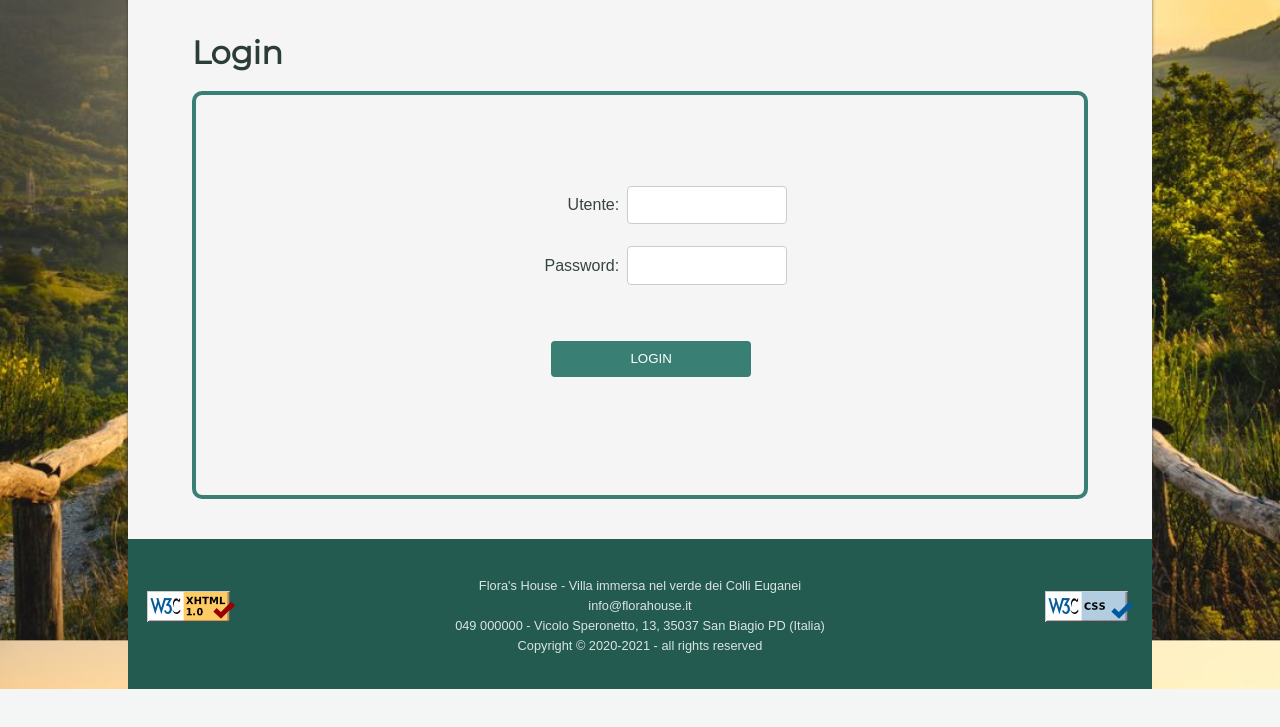
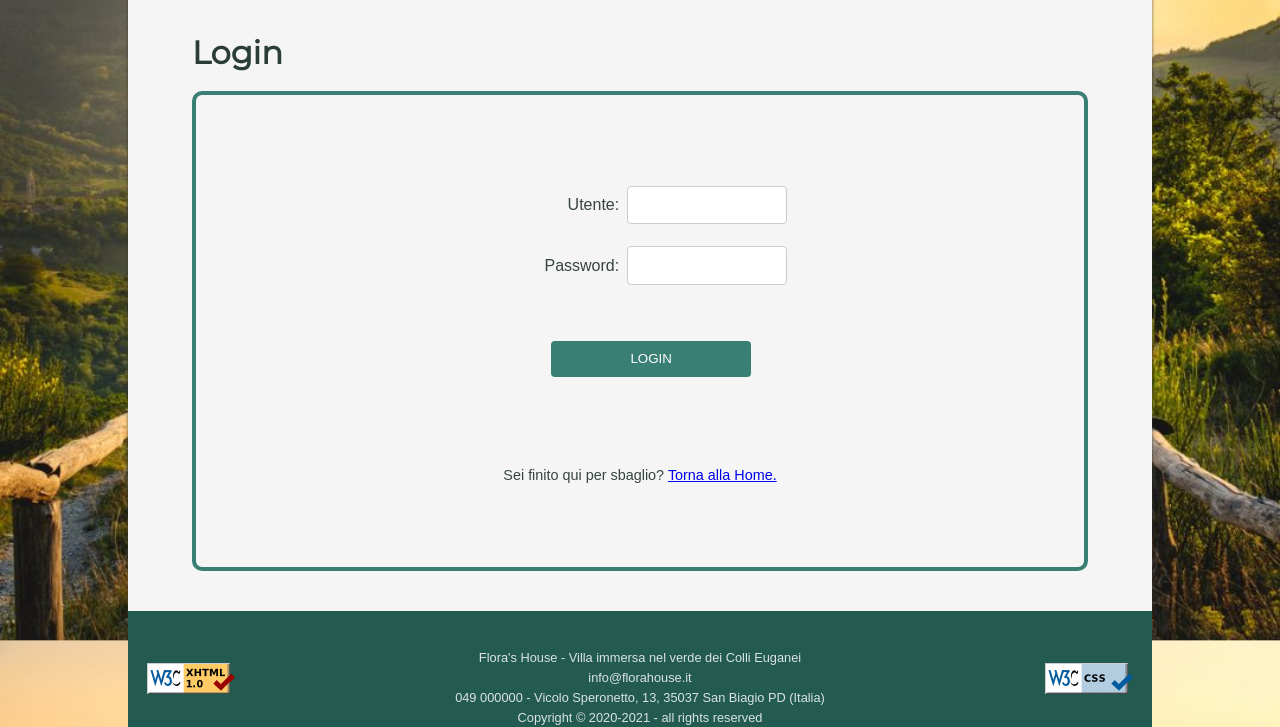
Before and after one commit to comodei/Flora-s-House-TecWeb-Project-, a PHP site: page /php/login.php in a window 1280 px wide. Shown: the part 213-940 px from the top of the page. Before the commit the page ends 902 px from the top, so only its background shows below. Run offline with PHP 8.4, Linux system fonts and the light colour scheme.

Commit message:
progressi admin, link di uscita pagina login

```diff
--- a/html/login.html
+++ b/html/login.html
@@ -48,6 +48,7 @@
         <fieldset id="log" class="campo_prenotazione login_admin">
         <button type="submit" name="submit" title="Pulsante per inviare i dati inseriti" aria-label="Pulsante per inviare i dati inseriti">LOGIN</button></fieldset>
             </div>
+			<div id="tornaHome"><p>Sei finito qui per sbaglio? <a href="../html/base.html" title="Vai alla pagina home" aria-label="Vai alla pagina home">Torna alla Home.</a></p></div>
         </fieldset>
     </form>
 </div>
--- a/php/logout.php
+++ b/php/logout.php
@@ -1,7 +1,7 @@
 <?php
 
    session_start();
-   header("location: ../html/base.html");
+   header("location: ../html/login.html");
    session_unset();
 
 ?>
--- a/style/style_lavoro.css
+++ b/style/style_lavoro.css
@@ -824,6 +824,16 @@ input[type="date"], #checkin, #checkout {
 	flex-grow: 1;
 }
 
+#tornaHome {
+	width: 100%;
+	margin-top: 3em;
+}
+
+#tornaHome p{
+	font-size: 0.9em;
+	text-align: center;
+}
+
 /*SMALLSTYLE MA DENTRO IL CSS PRINCIPALE*/
 @media only screen and (max-width: 640px){
 	/*INIZIO CSS MOBILE*/
```
